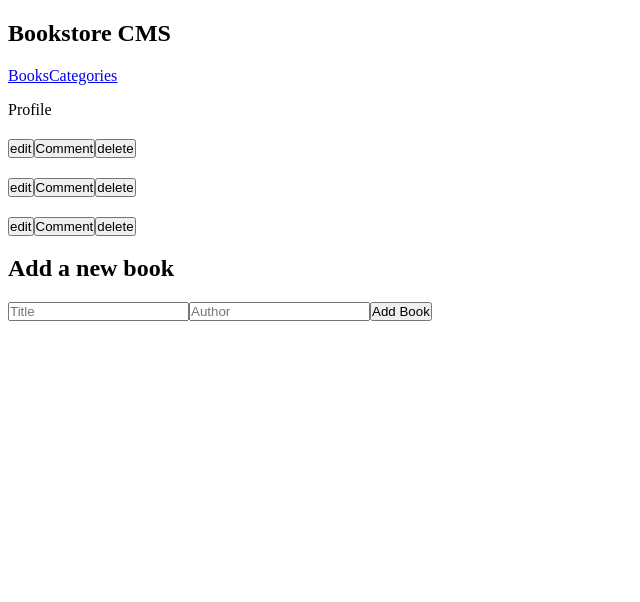
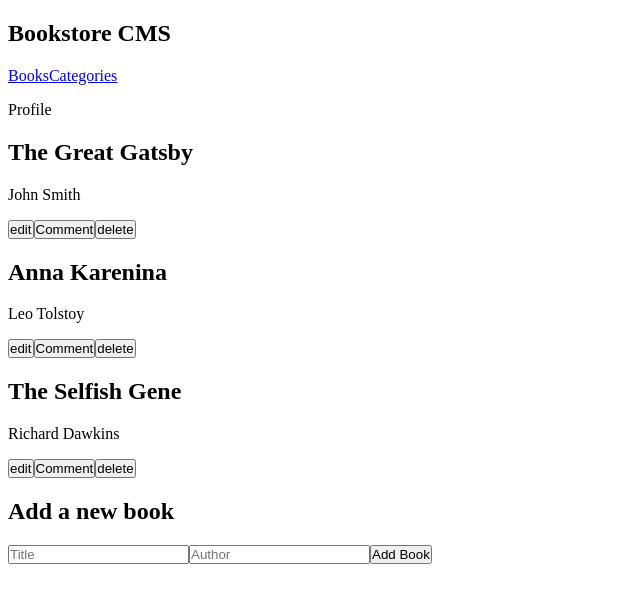
Before and after one commit to lorenzoworx/bookstore-react, a React (Create React App) app: page / in a window 1280 px wide. Shown: the top 602 px of the page, without its empty margins (0-640 px from the left). Built offline with nearby package versions, Linux system fonts and the light colour scheme.

Commit message:
FIX REVIEW CHANGES

```diff
--- a/src/components/AddBook.js
+++ b/src/components/AddBook.js
@@ -7,7 +7,8 @@
   const [title, setTitle] = useState('');
   const [author, setAuthor] = useState('');
   const dispatch = useDispatch();
-  const handleAddBook = () => {
+  const handleSubmit = (e) => {
+    e.preventDefault();
     if (title && author) {
       const book = {
         item_id: uuidv4(),
@@ -22,10 +23,10 @@
   return (
     <section>
       <h2>Add a new book</h2>
-      <form>
+      <form onSubmit={handleSubmit}>
         <input type="text" value={title} onChange={(e) => setTitle(e.target.value)} placeholder="Title" />
-        <input type="text" value={author} onChange={(e) => setTitle(e.target.value)} placeholder="Author" />
-        <button type="button" onClick={handleAddBook}>Add Book</button>
+        <input type="text" value={author} onChange={(e) => setAuthor(e.target.value)} placeholder="Author" />
+        <button type="submit">Add Book</button>
       </form>
     </section>
   );
--- a/src/components/Book.js
+++ b/src/components/Book.js
@@ -7,8 +7,8 @@
   return (
     <li>
       <div className="bookContainer">
-        <h2>{book.Title}</h2>
-        <p>{book.Author}</p>
+        <h2>{book.title}</h2>
+        <p>{book.author}</p>
         <div className="actionsContainer">
           <button type="button">edit</button>
           <button type="button">Comment</button>
@@ -22,8 +22,8 @@
 Book.propTypes = {
   book: PropTypes.shape({
     item_id: PropTypes.string,
-    Title: PropTypes.string,
-    Author: PropTypes.string,
+    title: PropTypes.string,
+    author: PropTypes.string,
   }).isRequired,
 };
 
--- a/src/components/BookList.js
+++ b/src/components/BookList.js
@@ -8,7 +8,7 @@
     <section className="listContainer">
       <ul className="booksList">
         {books.map((book) => (
-          <Book key={book.ID} book={book} />
+          <Book key={book.item_id} book={book} />
         ))}
       </ul>
       <AddBook />
```
